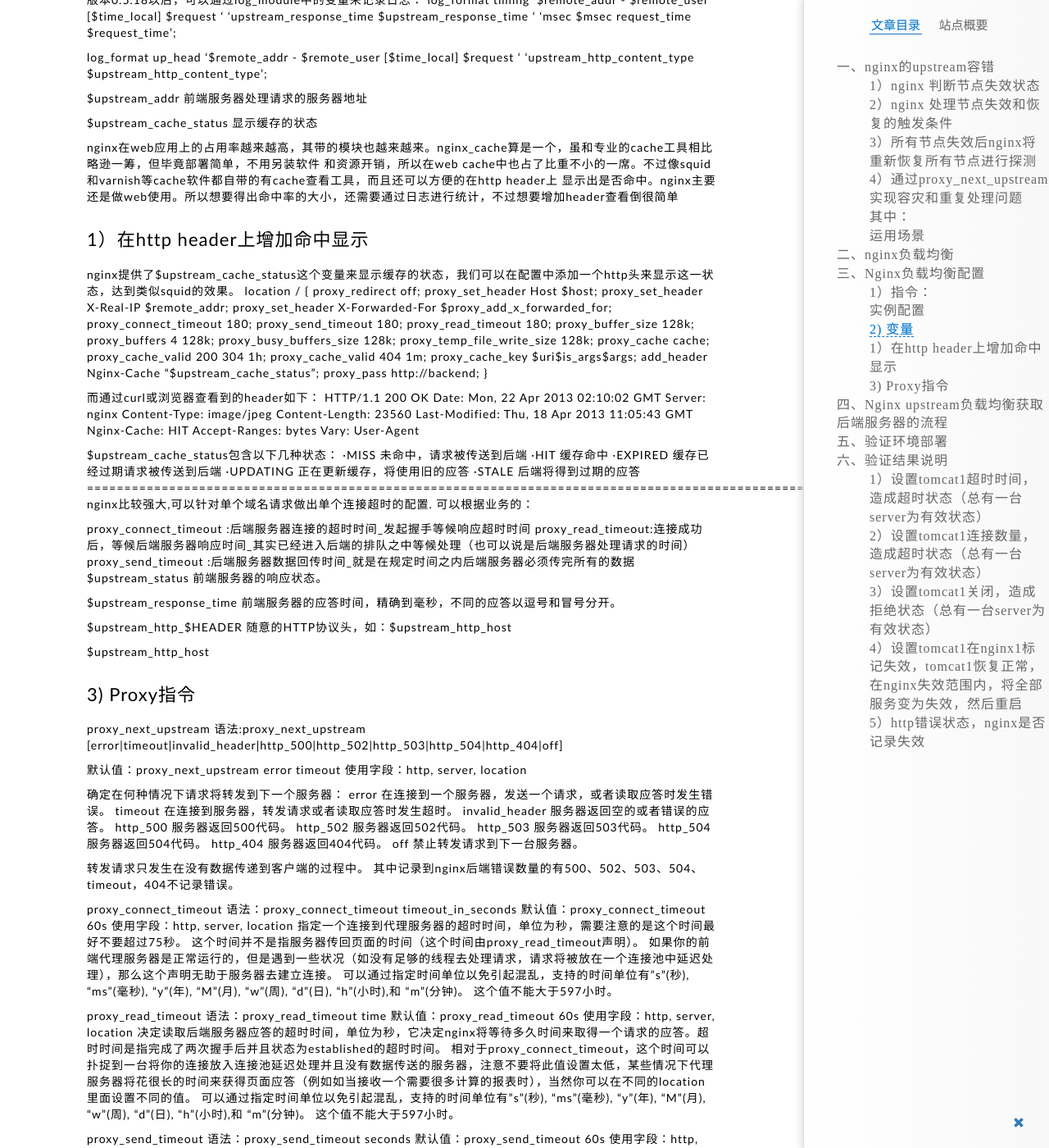
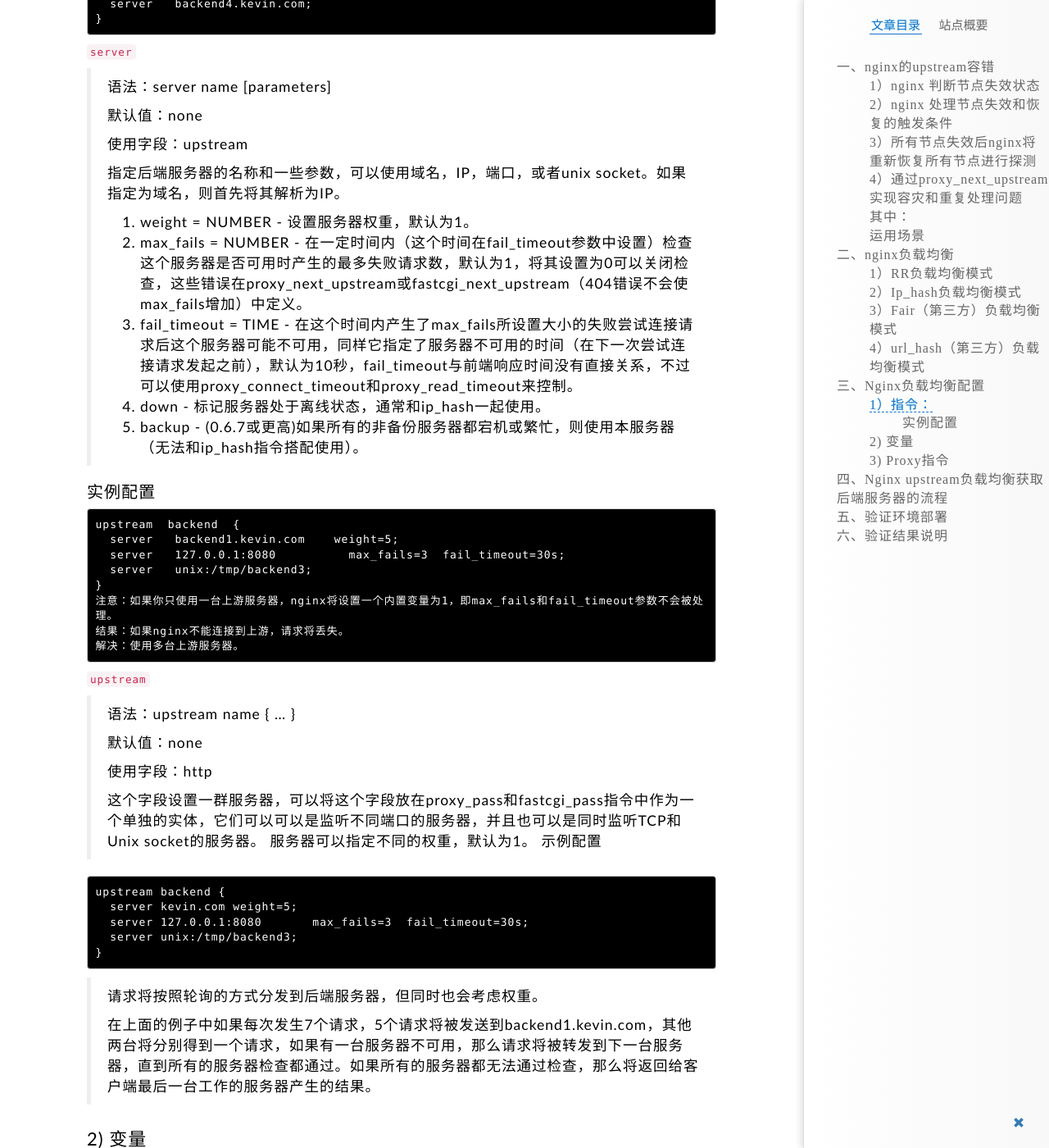
Before and after one commit to ZacharyYang/zacharyyang.github.io, a Jekyll site: the page built from _posts/2019-04-25-nginx-upstream-01.markdown, in a window 1280 px wide and 1400 px high, scrolled down 3052 px. Shown: the whole window at 82% size. Built offline with Jekyll 4.4.1, drawn with Linux system fonts in a browser that asks for light colours; some web fonts are replaced; some of the changed text lies outside the part shown.

Commit message:
add article nginx-upstream

````diff
--- a/_posts/2019-04-25-nginx-upstream-01.markdown
+++ b/_posts/2019-04-25-nginx-upstream-01.markdown
@@ -1,7 +1,7 @@
 ---
 layout: post
 title: Nginx+upstream针对后端服务器容错的处理流程
-date: 2019-05-01 13:27:21 +0800
+date: 2019-04-25 13:27:21 +0800
 categories:
   - Nginx
 ---
@@ -61,200 +61,247 @@
 
 解决办法：
 proxy_next_upstream:off
+
 ```
 ## 二、nginx负载均衡
-Nginx的负载均衡方式这里介绍4种：rr(轮询模式)、ip_hash、fair、url_hash；
+Nginx的负载均衡方式这里介绍4种：rr(轮询模式)、ip_hash、fair、url_hash;
+
 Nginx自带的2种负载均衡为rr和ip_hash，fair和url_hash为第三方的插件，nginx在不配置负载均衡的模式下，默认采用rr负载均衡模式。
-1）RR负载均衡模式：
-每个请求按时间顺序逐一分配到不同的后端服务器，如果超过了最大失败次数后（max_fails,默认1），在失效时间内(fail_timeout，默认10秒)，该节点失效权重变为0，超过失效时间后，则恢复正常，或者全部节点都为down后，那么将所有节点都恢复为有效继续探测，一般来说rr可以根据权重来进行均匀分配。
-2）Ip_hash负载均衡模式：
+### 1）RR负载均衡模式
+每个请求按时间顺序逐一分配到不同的后端服务器，如果超过了最大失败次数后（max_fails默认1)，在失效时间内(fail_timeout，默认10秒)，该节点失效权重变为0，超过失效时间后，则恢复正常，或者全部节点都为down后，那么将所有节点都恢复为有效继续探测，一般来说rr可以根据权重来进行均匀分配。
+### 2）Ip_hash负载均衡模式
 每个请求按访问ip的hash结果分配，这样每个访客固定访问一个后端服务器，可以解决session的问题，但是ip_hash会造成负载不均，有的服务请求接受多，有的服务请求接受少，所以不建议采用ip_hash模式，session共享问题可用后端服务的session共享代替nginx的ip_hash。
-3）Fair（第三方）负载均衡模式：
+### 3）Fair（第三方）负载均衡模式
 按后端服务器的响应时间来分配请求，响应时间短的优先分配。
-4）url_hash（第三方）负载均衡模式：
+### 4）url_hash（第三方）负载均衡模式
 和ip_hash算法类似，是对每个请求按url的hash结果分配，使每个URL定向到一个同 一个后端服务器，但是也会造成分配不均的问题，这种模式后端服务器为缓存时比较好。
 
 ## 三、Nginx负载均衡配置
 Nginx的负载均衡采用的是upstream模块，其中默认的采用的负载均衡模式是轮询模式rr(round_robin),具体配置如下：
 ### 1）指令：
-ip_hash
-语法：ip_hash
-默认值：none
-使用字段：upstream
-这个指令将基于客户端连接的IP地址来分发请求。
-哈希的关键字是客户端的C类网络地址，这个功能将保证这个客户端请求总是被转发到一台服务器上，但是如果这台服务器不可用，那么请求将转发到另外的服务器上，这将保证某个客户端有很大概率总是连接到一台服务器。
+```ip_hash```
+
+> 语法：ip_hash
+>
+> 默认值：none
+>
+> 使用字段：upstream
+> 这个指令将基于客户端连接的IP地址来分发请求。
+>
+>哈希的关键字是客户端的C类网络地址，这个功能将保证这个客户端请求总是被转发到一台服务器上，但是如果这台服务器不可用，那么请求将转发到另外的服务器上，这将保证某个客户端有很大概率总是连接到一台服务器。
 无法将权重（weight）与ip_hash联合使用来分发连接。如果有某台服务器不可用，你必须标记其为"down"，如下例：
 
-upstream backend {
-  ip_hash;
-  server   backend1.kevin.com;
-  server   backend2.kevin.com;
-  server   backend3.kevin.com  down;
-  server   backend4.kevin.com;
-}
-server
-语法：server name [parameters]
-默认值：none
-使用字段：upstream
-指定后端服务器的名称和一些参数，可以使用域名，IP，端口，或者unix socket。如果指定为域名，则首先将其解析为IP。
-[1]  weight = NUMBER - 设置服务器权重，默认为1。
-[2]  max_fails = NUMBER - 在一定时间内（这个时间在fail_timeout参数中设置）检查这个服务器是否可用时产生的最多失败请求数，默认为1，将其设置为0可以关闭检查，这些错误在proxy_next_upstream或fastcgi_next_upstream（404错误不会使max_fails增加）中定义。
-[3]  fail_timeout = TIME - 在这个时间内产生了max_fails所设置大小的失败尝试连接请求后这个服务器可能不可用，同样它指定了服务器不可用的时间（在下一次尝试连接请求发起之前），默认为10秒，fail_timeout与前端响应时间没有直接关系，不过可以使用proxy_connect_timeout和proxy_read_timeout来控制。
-[4]  down - 标记服务器处于离线状态，通常和ip_hash一起使用。
-[5]  backup - (0.6.7或更高)如果所有的非备份服务器都宕机或繁忙，则使用本服务器（无法和ip_hash指令搭配使用）。
 
-### 实例配置
+    upstream backend {
+      ip_hash;
+      server   backend1.kevin.com;
+      server   backend2.kevin.com;
+      server   backend3.kevin.com  down;
+      server   backend4.kevin.com;
+    }
 
-upstream  backend  {
-  server   backend1.kevin.com    weight=5;
-  server   127.0.0.1:8080          max_fails=3  fail_timeout=30s;
-  server   unix:/tmp/backend3;
-}
-注意：如果你只使用一台上游服务器，nginx将设置一个内置变量为1，即max_fails和fail_timeout参数不会被处理。
-结果：如果nginx不能连接到上游，请求将丢失。
-解决：使用多台上游服务器。
 
-upstream
-语法：upstream name { … }
-默认值：none
-使用字段：http
-这个字段设置一群服务器，可以将这个字段放在proxy_pass和fastcgi_pass指令中作为一个单独的实体，它们可以可以是监听不同端口的服务器，并且也可以是同时监听TCP和Unix socket的服务器。
+```server```
+
+> 语法：server name [parameters]
+>
+> 默认值：none
+>
+> 使用字段：upstream
+>
+> 指定后端服务器的名称和一些参数，可以使用域名，IP，端口，或者unix socket。如果指定为域名，则首先将其解析为IP。
+1.  weight = NUMBER - 设置服务器权重，默认为1。
+2.  max_fails = NUMBER - 在一定时间内（这个时间在fail_timeout参数中设置）检查这个服务器是否可用时产生的最多失败请求数，默认为1，将其设置为0可以关闭检查，这些错误在proxy_next_upstream或fastcgi_next_upstream（404错误不会使max_fails增加）中定义。
+3.  fail_timeout = TIME - 在这个时间内产生了max_fails所设置大小的失败尝试连接请求后这个服务器可能不可用，同样它指定了服务器不可用的时间（在下一次尝试连接请求发起之前），默认为10秒，fail_timeout与前端响应时间没有直接关系，不过可以使用proxy_connect_timeout和proxy_read_timeout来控制。
+4.  down - 标记服务器处于离线状态，通常和ip_hash一起使用。
+5.  backup - (0.6.7或更高)如果所有的非备份服务器都宕机或繁忙，则使用本服务器（无法和ip_hash指令搭配使用）。
+
+#### 实例配置
+
+    upstream  backend  {
+      server   backend1.kevin.com    weight=5;
+      server   127.0.0.1:8080          max_fails=3  fail_timeout=30s;
+      server   unix:/tmp/backend3;
+    }
+    注意：如果你只使用一台上游服务器，nginx将设置一个内置变量为1，即max_fails和fail_timeout参数不会被处理。
+    结果：如果nginx不能连接到上游，请求将丢失。
+    解决：使用多台上游服务器。
+
+```upstream```
+> 语法：upstream name { … }
+>
+> 默认值：none
+>
+> 使用字段：http
+>
+> 这个字段设置一群服务器，可以将这个字段放在proxy_pass和fastcgi_pass指令中作为一个单独的实体，它们可以可以是监听不同端口的服务器，并且也可以是同时监听TCP和Unix socket的服务器。
 服务器可以指定不同的权重，默认为1。
 示例配置
 
-upstream backend {
-  server kevin.com weight=5;
-  server 127.0.0.1:8080       max_fails=3  fail_timeout=30s;
-  server unix:/tmp/backend3;
-}
-请求将按照轮询的方式分发到后端服务器，但同时也会考虑权重。
-在上面的例子中如果每次发生7个请求，5个请求将被发送到backend1.kevin.com，其他两台将分别得到一个请求，如果有一台服务器不可用，那么请求将被转发到下一台服务器，直到所有的服务器检查都通过。如果所有的服务器都无法通过检查，那么将返回给客户端最后一台工作的服务器产生的结果。
+    upstream backend {
+      server kevin.com weight=5;
+      server 127.0.0.1:8080       max_fails=3  fail_timeout=30s;
+      server unix:/tmp/backend3;
+    }
+
+> 请求将按照轮询的方式分发到后端服务器，但同时也会考虑权重。
+>
+> 在上面的例子中如果每次发生7个请求，5个请求将被发送到backend1.kevin.com，其他两台将分别得到一个请求，如果有一台服务器不可用，那么请求将被转发到下一台服务器，直到所有的服务器检查都通过。如果所有的服务器都无法通过检查，那么将返回给客户端最后一台工作的服务器产生的结果。
 
 ### 2) 变量
 版本0.5.18以后，可以通过log_module中的变量来记录日志：
-log_format timing '$remote_addr - $remote_user [$time_local]  $request '
-    'upstream_response_time $upstream_response_time '
-    'msec $msec request_time $request_time';
+    log_format timing '$remote_addr - $remote_user [$time_local]  $request '
+        'upstream_response_time $upstream_response_time '
+        'msec $msec request_time $request_time';
 
-log_format up_head '$remote_addr - $remote_user [$time_local]  $request '
-    'upstream_http_content_type $upstream_http_content_type';
+    log_format up_head '$remote_addr - $remote_user [$time_local]  $request '
+        'upstream_http_content_type $upstream_http_content_type';
 
-$upstream_addr
+```$upstream_addr```
 前端服务器处理请求的服务器地址
 
-$upstream_cache_status
+```$upstream_cache_status```
 显示缓存的状态
 
-nginx在web应用上的占用率越来越高，其带的模块也越来越来。nginx_cache算是一个，虽和专业的cache工具相比略逊一筹，但毕竟部署简单，不用另装软件
+> nginx在web应用上的占用率越来越高，其带的模块也越来越来。nginx_cache算是一个，虽和专业的cache工具相比略逊一筹，但毕竟部署简单，不用另装软件
 和资源开销，所以在web cache中也占了比重不小的一席。不过像squid和varnish等cache软件都自带的有cache查看工具，而且还可以方便的在http header上
 显示出是否命中。nginx主要还是做web使用。所以想要得出命中率的大小，还需要通过日志进行统计，不过想要增加header查看倒很简单
 
-### 1）在http header上增加命中显示
+>  1. 在http header上增加命中显示
 nginx提供了$upstream_cache_status这个变量来显示缓存的状态，我们可以在配置中添加一个http头来显示这一状态，达到类似squid的效果。
-location  / {
-        proxy_redirect          off;
-        proxy_set_header        Host            $host;
-        proxy_set_header        X-Real-IP       $remote_addr;
-        proxy_set_header        X-Forwarded-For $proxy_add_x_forwarded_for;
-        proxy_connect_timeout   180;
-        proxy_send_timeout      180;
-        proxy_read_timeout      180;
-        proxy_buffer_size       128k;
-        proxy_buffers           4 128k;
-        proxy_busy_buffers_size 128k;
-        proxy_temp_file_write_size 128k;
-        proxy_cache cache;
-        proxy_cache_valid 200 304 1h;
-        proxy_cache_valid 404 1m;
-        proxy_cache_key $uri$is_args$args;
-        add_header  Nginx-Cache "$upstream_cache_status";
-        proxy_pass http://backend;
-    }
+
+    location  / {
+            proxy_redirect          off;
+            proxy_set_header        Host            $host;
+            proxy_set_header        X-Real-IP       $remote_addr;
+            proxy_set_header        X-Forwarded-For $proxy_add_x_forwarded_for;
+            proxy_connect_timeout   180;
+            proxy_send_timeout      180;
+            proxy_read_timeout      180;
+            proxy_buffer_size       128k;
+            proxy_buffers           4 128k;
+            proxy_busy_buffers_size 128k;
+            proxy_temp_file_write_size 128k;
+            proxy_cache cache;
+            proxy_cache_valid 200 304 1h;
+            proxy_cache_valid 404 1m;
+            proxy_cache_key $uri$is_args$args;
+            add_header  Nginx-Cache "$upstream_cache_status";
+            proxy_pass http://backend;
+        }
+
+而通过curl或浏览器查看到的header如下：
+
+    HTTP/1.1 200 OK
+    Date: Mon, 22 Apr 2013 02:10:02 GMT
+    Server: nginx
+    Content-Type: image/jpeg
+    Content-Length: 23560
+    Last-Modified: Thu, 18 Apr 2013 11:05:43 GMT
+    Nginx-Cache: HIT
+    Accept-Ranges: bytes
+    Vary: User-Agent
 
 
-而通过curl或浏览器查看到的header如下：
-HTTP/1.1 200 OK
-Date: Mon, 22 Apr 2013 02:10:02 GMT
-Server: nginx
-Content-Type: image/jpeg
-Content-Length: 23560
-Last-Modified: Thu, 18 Apr 2013 11:05:43 GMT
-Nginx-Cache: HIT
-Accept-Ranges: bytes
-Vary: User-Agent
+```$upstream_cache_status```包含以下几种状态：
+* MISS 未命中，请求被传送到后端
+* HIT 缓存命中
+* EXPIRED 缓存已经过期请求被传送到后端
+* UPDATING 正在更新缓存，将使用旧的应答
+* STALE 后端将得到过期的应答
 
+---
 
-$upstream_cache_status包含以下几种状态：
-·MISS 未命中，请求被传送到后端
-·HIT 缓存命中
-·EXPIRED 缓存已经过期请求被传送到后端
-·UPDATING 正在更新缓存，将使用旧的应答
-·STALE 后端将得到过期的应答
-=======================================================================================================================
 nginx比较强大,可以针对单个域名请求做出单个连接超时的配置. 可以根据业务的：
 
-proxy_connect_timeout :后端服务器连接的超时时间_发起握手等候响应超时时间
-proxy_read_timeout:连接成功后，等候后端服务器响应时间_其实已经进入后端的排队之中等候处理（也可以说是后端服务器处理请求的时间）
-proxy_send_timeout :后端服务器数据回传时间_就是在规定时间之内后端服务器必须传完所有的数据
-$upstream_status
+* proxy_connect_timeout :后端服务器连接的超时时间_发起握手等候响应超时时间
+* proxy_read_timeout:连接成功后，等候后端服务器响应时间_其实已经进入后端的排队之中等候处理（也可以说是后端服务器处理请求的时间）
+* proxy_send_timeout :后端服务器数据回传时间_就是在规定时间之内后端服务器必须传完所有的数据
+
+```$upstream_status```
 前端服务器的响应状态。
 
-$upstream_response_time
+```$upstream_response_time```
 前端服务器的应答时间，精确到毫秒，不同的应答以逗号和冒号分开。
 
-$upstream_http_$HEADER
+```$upstream_http_$HEADER```
 随意的HTTP协议头，如：$upstream_http_host
 
 $upstream_http_host
 
 ### 3) Proxy指令
-proxy_next_upstream
-语法:proxy_next_upstream
-[error|timeout|invalid_header|http_500|http_502|http_503|http_504|http_404|off]
+    proxy_next_upstream
 
-默认值：proxy_next_upstream error timeout
-使用字段：http, server, location
+> 语法:proxy_next_upstream
+>
+> [error|timeout|invalid_header|http_500|http_502|http_503|http_504|http_404|off]
+>
+> 默认值：proxy_next_upstream error timeout
+>
+> 使用字段：http, server, location
 
-确定在何种情况下请求将转发到下一个服务器：
-error     在连接到一个服务器，发送一个请求，或者读取应答时发生错误。
-timeout     在连接到服务器，转发请求或者读取应答时发生超时。
-invalid_header    服务器返回空的或者错误的应答。
-http_500    服务器返回500代码。
-http_502    服务器返回502代码。
-http_503    服务器返回503代码。
-http_504    服务器返回504代码。
-http_404    服务器返回404代码。
-off    禁止转发请求到下一台服务器。
+> 确定在何种情况下请求将转发到下一个服务器：
+* error     在连接到一个服务器，发送一个请求，或者读取应答时发生错误。
+* timeout     在连接到服务器，转发请求或者读取应答时发生超时。
+* invalid_header    服务器返回空的或者错误的应答。
+* http_500    服务器返回500代码。
+* http_502    服务器返回502代码。
+* http_503    服务器返回503代码。
+* http_504    服务器返回504代码。
+* http_404    服务器返回404代码。
+* off    禁止转发请求到下一台服务器。
 
 转发请求只发生在没有数据传递到客户端的过程中。
+
 其中记录到nginx后端错误数量的有500、502、503、504、timeout，404不记录错误。
 
-proxy_connect_timeout
-语法：proxy_connect_timeout timeout_in_seconds
-默认值：proxy_connect_timeout 60s
-使用字段：http, server, location
-指定一个连接到代理服务器的超时时间，单位为秒，需要注意的是这个时间最好不要超过75秒。
-这个时间并不是指服务器传回页面的时间（这个时间由proxy_read_timeout声明）。
-如果你的前端代理服务器是正常运行的，但是遇到一些状况（如没有足够的线程去处理请求，请求将被放在一个连接池中延迟处理），那么这个声明无助于服务器去建立连接。
-可以通过指定时间单位以免引起混乱，支持的时间单位有”s”(秒), “ms”(毫秒), “y”(年), “M”(月), “w”(周), “d”(日), “h”(小时),和 “m”(分钟)。
-这个值不能大于597小时。
+    proxy_connect_timeout
 
-proxy_read_timeout
-语法：proxy_read_timeout time
-默认值：proxy_read_timeout 60s
-使用字段：http, server, location
-决定读取后端服务器应答的超时时间，单位为秒，它决定nginx将等待多久时间来取得一个请求的应答。超时时间是指完成了两次握手后并且状态为established的超时时间。
-相对于proxy_connect_timeout，这个时间可以扑捉到一台将你的连接放入连接池延迟处理并且没有数据传送的服务器，注意不要将此值设置太低，某些情况下代理服务器将花很长的时间来获得页面应答（例如如当接收一个需要很多计算的报表时），当然你可以在不同的location里面设置不同的值。
-可以通过指定时间单位以免引起混乱，支持的时间单位有”s”(秒), “ms”(毫秒), “y”(年), “M”(月), “w”(周), “d”(日), “h”(小时),和 “m”(分钟)。
-这个值不能大于597小时。
+> 语法：proxy_connect_timeout timeout_in_seconds
+>
+> 默认值：proxy_connect_timeout 60s
+>
+> 使用字段：http, server, location
+>
+> 指定一个连接到代理服务器的超时时间，单位为秒，需要注意的是这个时间最好不要超过75秒。
+>
+> 这个时间并不是指服务器传回页面的时间（这个时间由proxy_read_timeout声明）。
+>
+> 如果你的前端代理服务器是正常运行的，但是遇到一些状况（如没有足够的线程去处理请求，请求将被放在一个连接池中延迟处理），那么这个声明无助于服务器去建立连接。
+>
+> 可以通过指定时间单位以免引起混乱，支持的时间单位有”s”(秒), “ms”(毫秒), “y”(年), “M”(月), “w”(周), “d”(日), “h”(小时),和 “m”(分钟)。
+>
+> ```这个值不能大于597小时。```
 
-proxy_send_timeout
-语法：proxy_send_timeout seconds
-默认值：proxy_send_timeout 60s
-使用字段：http, server, location
-设置代理服务器转发请求的超时时间，单位为秒，同样指完成两次握手后的时间，如果超过这个时间代理服务器没有数据转发到被代理服务器，nginx将关闭连接。
-可以通过指定时间单位以免引起混乱，支持的时间单位有”s”(秒), “ms”(毫秒), “y”(年), “M”(月), “w”(周), “d”(日), “h”(小时),和 “m”(分钟)。
-这个值不能大于597小时。
+    proxy_read_timeout
+
+> 语法：proxy_read_timeout time
+>
+> 默认值：proxy_read_timeout 60s
+>
+> 使用字段：http, server, location
+>
+> 决定读取后端服务器应答的超时时间，单位为秒，它决定nginx将等待多久时间来取得一个请求的应答。超时时间是指完成了两次握手后并且状态为established的超时时间。
+>
+> 相对于proxy_connect_timeout，这个时间可以扑捉到一台将你的连接放入连接池延迟处理并且没有数据传送的服务器，注意不要将此值设置太低，某些情况下代理服务器将花很长的时间来获得页面应答（例如如当接收一个需要很多计算的报表时），当然你可以在不同的location里面设置不同的值。
+>
+> 可以通过指定时间单位以免引起混乱，支持的时间单位有”s”(秒), “ms”(毫秒), “y”(年), “M”(月), “w”(周), “d”(日), “h”(小时),和 “m”(分钟)。
+>
+> ```这个值不能大于597小时。```
+
+    proxy_send_timeout
+
+> 语法：proxy_send_timeout seconds
+>
+> 默认值：proxy_send_timeout 60s
+>
+> 使用字段：http, server, location
+>
+> 设置代理服务器转发请求的超时时间，单位为秒，同样指完成两次握手后的时间，如果超过这个时间代理服务器没有数据转发到被代理服务器，nginx将关闭连接。
+>
+> 可以通过指定时间单位以免引起混乱，支持的时间单位有”s”(秒), “ms”(毫秒), “y”(年), “M”(月), “w”(周), “d”(日), “h”(小时),和 “m”(分钟)。
+>
+> ```这个值不能大于597小时。```
 
 ## 四、Nginx upstream负载均衡获取后端服务器的流程
 > GET_RR_PEER： 通过RR算法获取后端流程
@@ -270,22 +317,28 @@
 
 ## 五、验证环境部署
 Web服务器: nginx
+
 Web应用服务器：tomcat(2台)
 
 Nginx反向代理tomcat，即通过upstream将请求负载到后端两台tomcat的对应服务端口上。部署过程此处省略......
 
 ## 六、验证结果说明
-### 1）设置tomcat1超时时间，造成超时状态（总有一台server为有效状态）
+* 1）设置tomcat1超时时间，造成超时状态（总有一台server为有效状态）
+
 Tomcat1的connectionTimeout 设置为-1，永远超时，nginx设置tomcat1和tomcat2权重为10，tomcat1的max_fails为10，fail_timeout=120；在连接tomcat1的10次后，返回给nginx为10次超时，ngxin判断tomcat1为失效，然后将tomcat1超时时间恢复为1000重新启动tomcat1，在这段时间内nginx判断tomcat1还是失效状态，所以在2分钟后，nginx继续监听到tomcat1正常后，那么nginx会将tomcat1判断为有效，将连接继续均匀分配到2个tomcat上。
 
-### 2）设置tomcat1连接数量，造成超时状态（总有一台server为有效状态）
+* 2）设置tomcat1连接数量，造成超时状态（总有一台server为有效状态）
+
 Tomcat1的线程数量设置为1，nginx设置tomcat1和tomcat2权重为10，tomcat1的max_fails为10，fail_timeout=120；在连接tomcat1超过线程接受数量后，tomcat1会返回超时状态，在返回给nginx10次超时状态后，ngxin判断tomcat1为失效，然后将tomcat线程数量恢复为700,重新启动tomcat1，在这段时间内nginx判断tomcat1还是失效状态，超过2分钟失效后，nginx继续监听到tomcat1正常后，那么nginx会将tomcat1判断为有效，将连接继续均匀分配到2个tomcat上。
 
-### 3）设置tomcat1关闭，造成拒绝状态（总有一台server为有效状态）
+* 3）设置tomcat1关闭，造成拒绝状态（总有一台server为有效状态）
+
 Tomcat1为关闭，nginx设置tomcat1和tomcat2权重为10，tomcat1的max_fails为10，fail_timeout=120；在连接tomcat1的10次后，nginx收到tomcat1返回connect refuse状态，ngxin判断tomcat1为失效，然后重新启动tomcat1，在这段时间内nginx判断tomcat1还是失效状态，超过2分钟失效后，nginx继续监听到tomcat1正常后，那么nginx会将tomcat1判断为有效，将连接继续均匀分配到2个tomcat上。
 
-### 4）设置tomcat1在nginx1标记失效，tomcat1恢复正常，在nginx失效范围内，将全部服务变为失效，然后重启
+* 4）设置tomcat1在nginx1标记失效，tomcat1恢复正常，在nginx失效范围内，将全部服务变为失效，然后重启
+
 Tomcat1为关闭，nginx设置tomcat1和tomcat2权重为10，tomcat1的max_fails为10，fail_timeout=120；在连接tomcat1的10次后，nginx收到tomcat1返回connect refuse状态，ngxin判断tomcat1为失效，然后重新启动tomcat1，在这段时间内nginx判断tomcat1还是失效状态，然后将tomcat2关闭，然后重启tomcat2，由于所有服务均失效，所以nginx 将所有服务重新置为有效进行监听，然后将2连接均匀分布到了tomcat1和tomcat2上。
 
-### 5）http错误状态，nginx是否记录失效
+* 5）http错误状态，nginx是否记录失效
+
 nginx设置tomcat1和tomcat2权重为10，tomcat1的max_fails为10，fail_timeout=120；配置proxy_next_upstream 500、404、502、503、504、timeout后，当HTTP状态为500、502、503、504(timeout和refuse默认是记录失效的)时，nginx会判断该次请求为失败记录失败状态，其他所有HTTP均不记录失败
````
